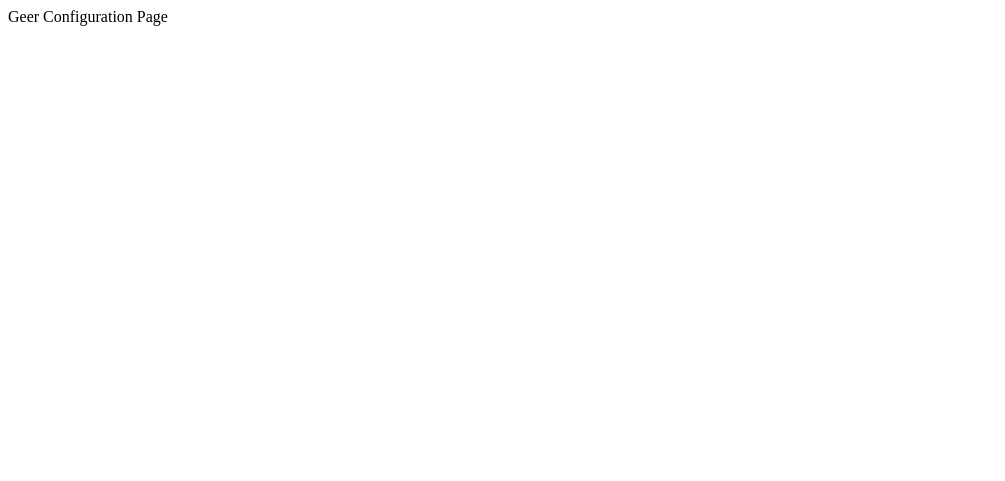
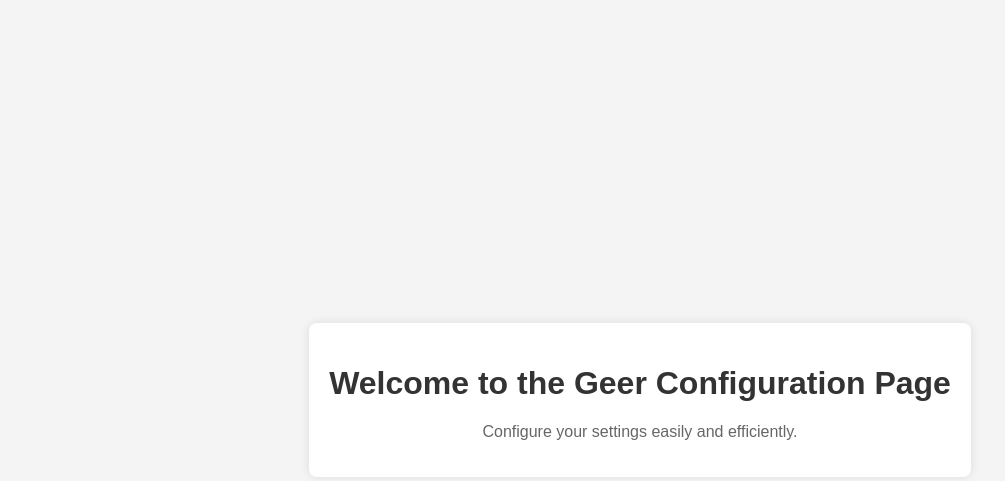
Before and after one commit to gtplusnet/geer-config, a plain HTML site: page index.html in a window 1280 px wide. Shown: the whole page, without its empty margins (0-1005 px from the left). Drawn offline with Linux system fonts and the light colour scheme.

Commit message:
feature: updated index

```diff
--- a/index.html
+++ b/index.html
@@ -1 +1,39 @@
-Geer Configuration Page
+<!DOCTYPE html>
+<html lang="en">
+<head>
+  <meta charset="UTF-8">
+  <meta name="viewport" content="width=device-width, initial-scale=1.0">
+  <title>Geer Configuration Page</title>
+  <style>
+    body {
+      font-family: Arial, sans-serif;
+      background-color: #f4f4f4;
+      margin: 0;
+      padding: 0;
+      display: flex;
+      justify-content: center;
+      align-items: center;
+      height: 100vh;
+    }
+    .container {
+      text-align: center;
+      background: #fff;
+      padding: 20px;
+      border-radius: 8px;
+      box-shadow: 0 0 10px rgba(0, 0, 0, 0.1);
+    }
+    h1 {
+      color: #333;
+    }
+    p {
+      color: #666;
+    }
+  </style>
+</head>
+<body>
+  <div class="container">
+    <h1>Welcome to the Geer Configuration Page</h1>
+    <p>Configure your settings easily and efficiently.</p>
+  </div>
+</body>
+</html></div>
```
